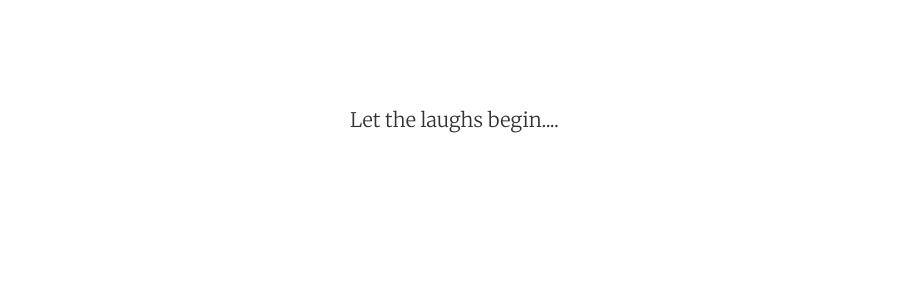
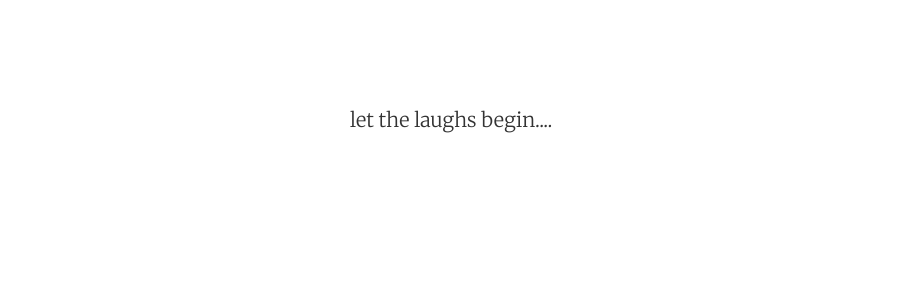
Before and after one commit to fivesecondlaugh/fivesecondlaugh.github.io, a Jekyll site: the page built from index.html, in a window 1280 px wide. Shown: the part 300-600 px from the top of the page, without its empty margins (188-1091 px from the left). Built offline with Jekyll 4.4.1, drawn with Linux system fonts in a browser that asks for light colours; the list of posts is cut into pages by our own code.

Commit message:
Update index.html

```diff
--- a/index.html
+++ b/index.html
@@ -3,7 +3,7 @@ layout: default
 ---
 
 <div class="home">
-<center><div style="position:absolute; top:45%; left:50%; margin-left:-102px">Let the laughs begin....</div></center>
+<center><div style="position:absolute; top:45%; left:50%; margin-left:-102px">let the laughs begin....</div></center>
 {% site.posts.first.url | prepend:site.baseurl %}
   <!--<div class="posts">-->
   <!--  {% for post in paginator.posts %}-->
```
